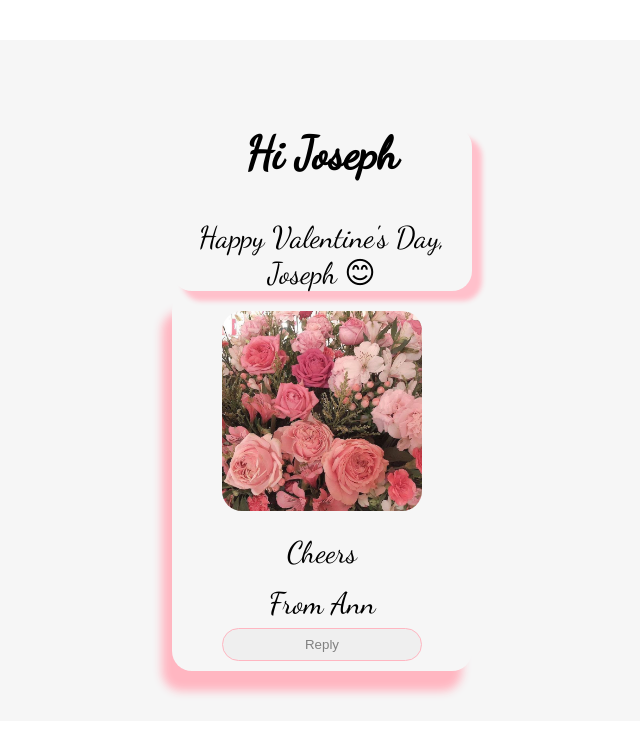
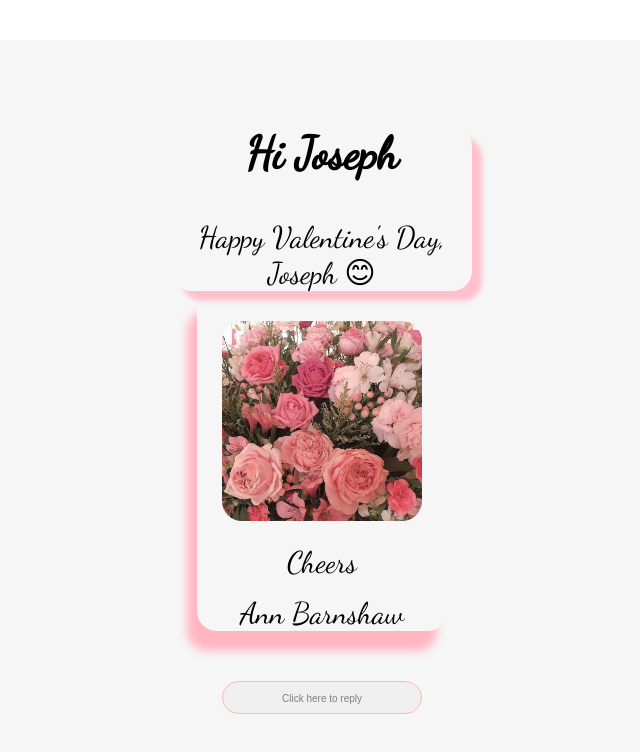
Before and after one commit to Ann-Barnshaw/Valentine-message, a plain HTML site: page index.html in a window 1280 px wide. Shown: the whole page, without its empty margins (318-958 px from the left). Drawn offline with Linux system fonts and the light colour scheme.

Commit message:
styled and made changes to the html paragraphs

```diff
--- a/index.html
+++ b/index.html
@@ -18,9 +18,9 @@
         <div class="sign">
             <img src="flowers.jpg" alt="pink roses" class="roses">
             <p>Cheers</p>
-            <p>From Ann</p>
-            <button><a href="#">Reply</a></button>
+            <p>Ann Barnshaw</p>
         </div>
+            <button><a href="#">Click here to reply</a></button>
 
     </div>
 </body>
--- a/style.css
+++ b/style.css
@@ -5,19 +5,18 @@ body {
 .roses {
     width: 200px;
     border-radius: 20px;
-    margin-top: 20px;
+    margin-top: 30px;
 }
 .message {
     border: 1px transparent lightpink;
     width: 300px;
     margin: 0 auto;
     box-shadow: 10px 10px 5px pink;
-    /* margin-bottom: 20px; */
     border-radius: 20px;
 }
 .sign {
     border: 1px transparent lightpink;
-    width: 300px;
+    width: 250px;
     margin: 0 auto;
     border-radius: 20px;
     box-shadow: -10px 20px 10px lightpink;
@@ -31,13 +30,12 @@ body {
     padding: 50px;
 }
 button {
-    margin-top: 0px;
+    margin-top: 50px;
     width: 200px;
     padding: 8px;
     margin-bottom: 10px;
     border: 1px solid lightpink;
     border-radius: 20px;
-
 }
 p {
     margin-bottom: 0px;
@@ -46,4 +44,5 @@ p {
 a {
     text-decoration: none;
     color: gray;
+    font-size: 10px;
 }
```
